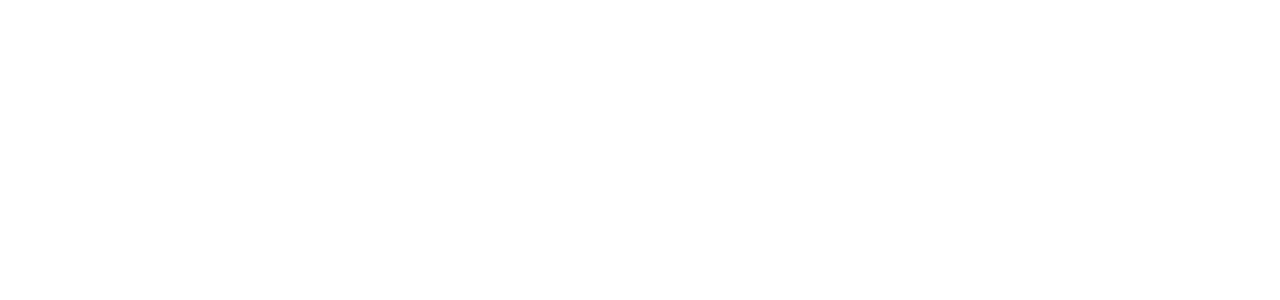
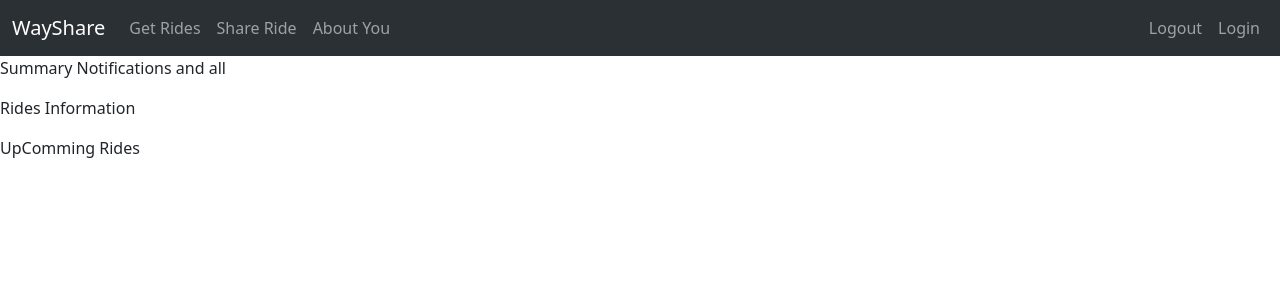
Before and after one commit to Akshaylende/WayShare, a Flask app: page / in a window 1280 px wide. Before the commit the part shown is empty. Shown: the top 300 px of the page. Run offline with Flask 3, Linux system fonts and the light colour scheme.

Commit message:
Creating a template for similarity and reusability of code

```diff
--- a/app/templates/home.html
+++ b/app/templates/home.html
@@ -1,11 +1,6 @@
-<!DOCTYPE html>
-<html lang="en">
-<head>
-    <meta charset="UTF-8">
-    <meta name="viewport" content="width=device-width, initial-scale=1.0">
-    <title>WayShare</title>
-</head>
-<body>
-
-</body>
-</html>
+{% extends "template.html" %}
+{% block content %}
+    <p> Summary Notifications and all </p>
+    <p> Rides Information </p>
+    <p> UpComming Rides </p>
+{% endblock content %}
--- /dev/null
+++ b/app/templates/template.html
@@ -0,0 +1,47 @@
+<!DOCTYPE html>
+<html lang="en">
+<head>
+    <meta charset="UTF-8">
+    <meta name="viewport" content="width=device-width, initial-scale=1.0">
+    {% if title %}
+        <title>WayShare - {{ title }}</title>
+    {% else %}
+        <title>WayShare</title>
+    {% endif %}
+    <link href="https://cdn.jsdelivr.net/npm/bootstrap@5.3.8/dist/css/bootstrap.min.css" rel="stylesheet" integrity="sha384-sRIl4kxILFvY47J16cr9ZwB07vP4J8+LH7qKQnuqkuIAvNWLzeN8tE5YBujZqJLB" crossorigin="anonymous">
+</head>
+<body>
+    <nav class="navbar navbar-expand-lg bg-body-tertiary" data-bs-theme="dark">
+        <div class="container-fluid">
+            <a class="navbar-brand" href="{{url_for('home')}}">WayShare</a>
+            <button class="navbar-toggler" type="button" data-bs-toggle="collapse" data-bs-target="#navbarNav"
+                aria-controls="navbarNav" aria-expanded="false" aria-label="Toggle navigation">
+                <span class="navbar-toggler-icon"></span>
+            </button>
+            <div class="collapse navbar-collapse" id="navbarNav">
+                <ul class="navbar-nav">
+                    <li class="nav-item">
+                        <a class="nav-link" aria-current="page" href="#">Get Rides</a>
+                    </li>
+                    <li class="nav-item">
+                        <a class="nav-link" href="#">Share Ride</a>
+                    </li>
+                    <li class="nav-item">
+                        <a class="nav-link" href="#">About You</a>
+                    </li>
+                </ul>
+            </div>
+            <div class="navbar-nav">
+
+                  <a class="nav-item nav-link" href="{{ url_for('signup') }}">Logout</a>
+
+                  <a class="nav-item nav-link" href="{{ url_for('signin') }}">Login</a>
+
+              </div>
+        </div>
+    </nav>
+    {% block content %}
+
+    {% endblock %}
+</body>
+</html>
```
